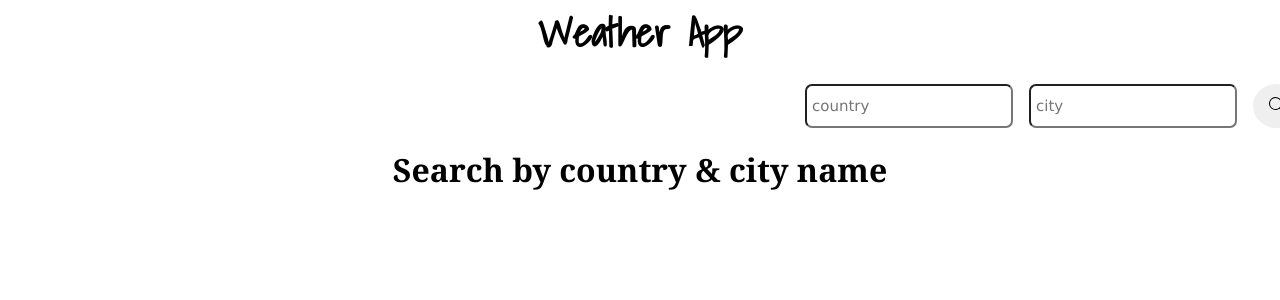
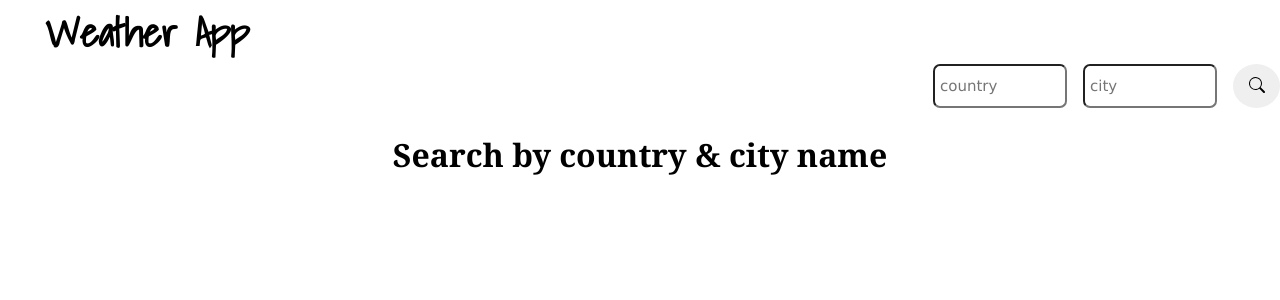
Before and after one commit to jyotirmoy-sinhababu/Weather-app, a React (Create React App) app: page / in a window 1280 px wide. Shown: the top 300 px of the page. Built offline with nearby package versions, Linux system fonts and the light colour scheme.

Commit message:
style added

```diff
--- a/src/components/form/FormComp.js
+++ b/src/components/form/FormComp.js
@@ -48,6 +48,8 @@ const FormComp = () => {
 
   return (
     <>
+      <div>
+        {' '}
         <div className='form-cnt'>
           <form
             className='form'
@@ -86,7 +88,6 @@ const FormComp = () => {
             </button>
           </form>
         </div>
-
         <div className='weather-data-cnt'>
           {weatherReport ? (
             <WeatherData weatherReport={weatherReport} />
@@ -96,6 +97,7 @@ const FormComp = () => {
             </div>
           )}
         </div>
+      </div>
     </>
   );
 };
--- a/src/components/form/form.css
+++ b/src/components/form/form.css
@@ -1,10 +1,16 @@
+.containers {
+  display: flex;
+  gap: 2rem;
+}
+
 .form-cnt {
   display: flex;
   justify-content: flex-end;
   align-items: center;
-  padding: 20px;
+  padding-right: 20px;
   width: 100%;
   max-width: 1500px;
+  gap: 2rem;
 }
 
 .form {
@@ -14,9 +20,11 @@
 
 .form-inp {
   height: 30px;
+  width: 120px;
   padding: 5px;
   border-radius: 7px;
   font-size: 15px;
+
   font-family: 'Lucida Sans', 'Lucida Sans Regular', 'Lucida Grande',
     'Lucida Sans Unicode', Geneva, Verdana, sans-serif;
 }
@@ -42,4 +50,6 @@
   flex-direction: column;
   justify-content: center;
   align-items: center;
+  padding: 25px;
+  gap: 1.2rem;
 }
--- a/src/components/navbar/navBar.css
+++ b/src/components/navbar/navBar.css
@@ -2,10 +2,11 @@
 
 .nav-cnt {
   display: flex;
-  justify-content: center;
+  justify-content: flex-start;
   align-items: center;
   width: 100%;
   max-width: 1500px;
+  padding-left: 45px;
 }
 
 .nav-heading {
--- a/src/components/weatherData/WeatherData.js
+++ b/src/components/weatherData/WeatherData.js
@@ -3,7 +3,10 @@ const WeatherData = ({ weatherReport }) => {
   return (
     <>
       <div className='first-parameters'>
-        <h2 className='city-name'>{weatherReport.name}</h2>
+        <div className='city-name-cnt'>
+          <h2 className='city-name'>{weatherReport.name}</h2>
+        </div>
+
         <p className='city-para'> Latitude: {weatherReport.coord.lat}</p>
         <p className='city-para'> Longitude: {weatherReport.coord.lon}</p>
       </div>
--- a/src/components/weatherData/weatherData.css
+++ b/src/components/weatherData/weatherData.css
@@ -1,9 +1,38 @@
 .first-parameters {
   display: flex;
   flex-direction: column;
+  background-color: rgb(153, 153, 246);
+  align-items: center;
+  justify-content: center;
+  width: 300px;
+  height: 180px;
+  border-radius: 5px;
+  z-index: 10;
+  box-shadow: 5px 10px 18px #888888;
 }
 
 .second-parameters {
   display: flex;
   flex-direction: column;
+  align-items: center;
+  justify-content: center;
+  background-color: rgb(153, 153, 246);
+  width: 300px;
+  height: 200px;
+  border-radius: 5px;
+  z-index: 10;
+  box-shadow: 5px 10px 18px #888888;
 }
+
+.city-name-cnt {
+  display: flex;
+  justify-content: center;
+}
+
+.city-name {
+  font-family: 'Gill Sans', 'Gill Sans MT', Calibri, 'Trebuchet MS', sans-serif;
+}
+
+.city-para {
+  font-weight: 500;
+}
```
Lines whose indentation alone changed are shown as unchanged.
